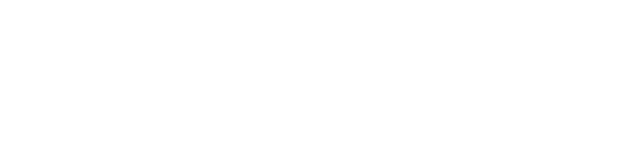
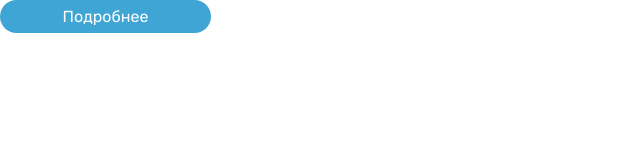
Before and after one commit to Ergashev95/blue-marketing-1400, a plain HTML site: page index.html in a window 1280 px wide. Shown: the whole page, without its empty margins (0-640 px from the left). Drawn offline with Linux system fonts and the light colour scheme.

Commit message:
add styles custom props and global styles

```diff
--- a/css/main.css
+++ b/css/main.css
@@ -1 +1,55 @@
 @import url(./fonts.css);
+
+/* CUSTOM PROPS */
+:root {
+    --primary-blue: #3FA5D5;
+    --secondary-blue: #2A86B1;
+    --text-color: #545454;
+    --rubik: 'Rubik';
+}
+
+/* GLOBAL STYLES */
+
+* {
+    margin: 0;
+    padding: 0;
+    box-sizing: border-box;
+}
+
+a {
+    text-decoration: none;
+}
+
+ul {
+    list-style: none;
+}
+
+/* CONTAINER */
+
+.container {
+    max-width: 1140px;
+    width: 100%;
+    padding-left: 15px;
+    padding-right: 15px;
+    margin: 0 auto;
+}
+
+
+.all-btn {
+    display: inline-block;
+    max-width: 211px;
+    width: 100%;
+    padding: 7px 0;
+    border-radius: 30px;
+    background-color: var(--primary-blue);
+    text-align: center;
+    color: #fff;
+    font-size: 16px;
+    font-weight: 400;
+    font-family: var(--rubik);
+    transition: .5s;
+}
+
+.all-btn:hover {
+    background-color: var(--secondary-blue);
+}
--- a/index.html
+++ b/index.html
@@ -10,5 +10,7 @@
 </head>
 <body>
 
+
+    <a href="#!" class="all-btn">Подробнее</a>
 </body>
 </html>
```
